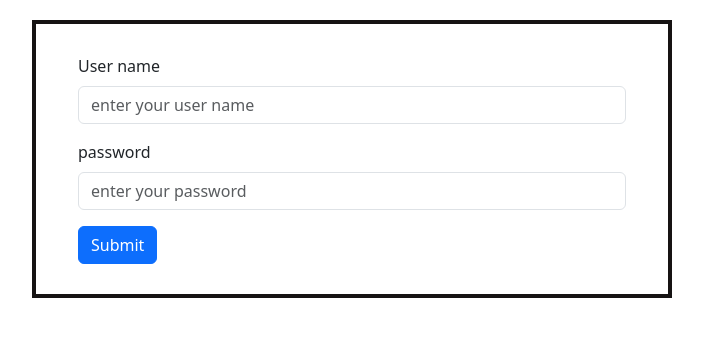
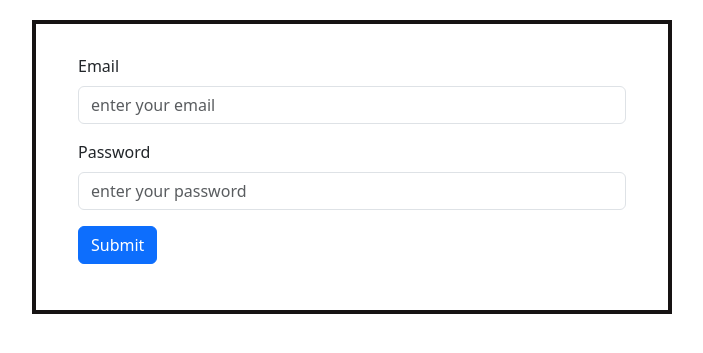
Before and after one commit to azadkumaranand/furni, a PHP site: page /furni/login.php in a window 1280 px wide. Shown: the top 353 px of the page, without its empty margins (288-991 px from the left). Run offline with PHP 8.4, Linux system fonts and the light colour scheme.

Commit message:
login and singup

```diff
--- a/login.php
+++ b/login.php
@@ -1,3 +1,9 @@
+<?php
+session_start();
+require "database/connection.php";
+
+?>
+
 <!doctype html>
 <html lang="en">
 
@@ -21,31 +27,44 @@
 <body>
     <div class="mean">
         <?php
-        $name_err = "";
+        $email_err = "";
         $password_err = "";
 
-        echo $name_err;
+        echo $email_err;
         if ($_SERVER["REQUEST_METHOD"] == "POST") {
-
-            if (empty($_POST["name"])) {
-                $name_err = "please enter your user name *";
-            } else {
-                $name_r = "/^[a-zA-Z]+/";
-                if (!preg_match($name_r, $_POST["name"])) {
-                    $name_err = "only for latter";
-                }
+            $email = $_POST["email"];
+            $pass = $_POST["password"];
+            if (empty($email)) {
+                $email_err = "please enter your email *";
             }
 
-            if (empty($_POST["password"])) {
+            if (empty($pass)) {
                 $password_err = "please enter your password *";
             }
 
-            echo $_POST["name"] . "" . "<br>";
-            echo $_POST["password"] . "" . "<br>";
+            echo $email . "" . "<br>";
+            echo $pass . "" . "<br>";
+
+            if(empty($email_err) && empty($password_err)){
+                $sql = "SELECT name, email, phone, image_url, password FROM users WHERE email = '$email'";
+                $result = $conn->query($sql);
+                // print_r($result);
+                if($result->num_rows > 0){
+                    $row = $result->fetch_assoc();
+                    if(password_verify($pass, $row['password'])){
+                        $_SESSION['user_name'] = $row['name'];
+                        $_SESSION['user_email'] = $row['email'];
+                        $_SESSION['user_phone'] = $row['name'];
+                        $_SESSION['profile_img'] = $row['image_url'];
+                        header("Location: index.php");
+                    }else{
+                        echo "oops your password is wrong";
+                    }
+                }
+            }
+        }
 
 
-
-        }
 
 
         ?>
@@ -54,20 +73,20 @@
 
             <div class="container">
                 <div class="mb-3">
-                    <label for="exampleInputEmail1" class="form-label">User name</label>
-                    <input type="text" class="form-control" id="exampleInputEmail1" placeholder="enter your user name"
-                        name="name">
+                    <label for="email" class="form-label">Email</label>
+                    <input type="email" class="form-control" id="email" placeholder="enter your email"
+                        name="email">
                 </div>
                 <p class=text-danger>
                     <?php
-                    echo $name_err;
+                    echo $email_err;
 
                     ?>
      </p>
                 <div class="mb-3">
-                    <label for="exampleInputEmail1" class="form-label">password</label>
-                    <input type="password" class="form-control" id="exampleInputEmail1"
-                        placeholder="enter your password" name="password" aria-describedby="emailHelp">
+                    <label for="password" class="form-label">Password</label>
+                    <input type="text" class="form-control" id="password"
+                        placeholder="enter your password" name="password">
                 </div>
                 <p class=text-danger>
                     <?php
```
Also changed, not shown: header.php (+34 -24 lines), logout.php (added, +8 -0 lines), sing.php (+7 -13 lines), profilephoto/jai-shri-krishna-krishna-janmashtami-design_557703-5 (2).avif (added).
